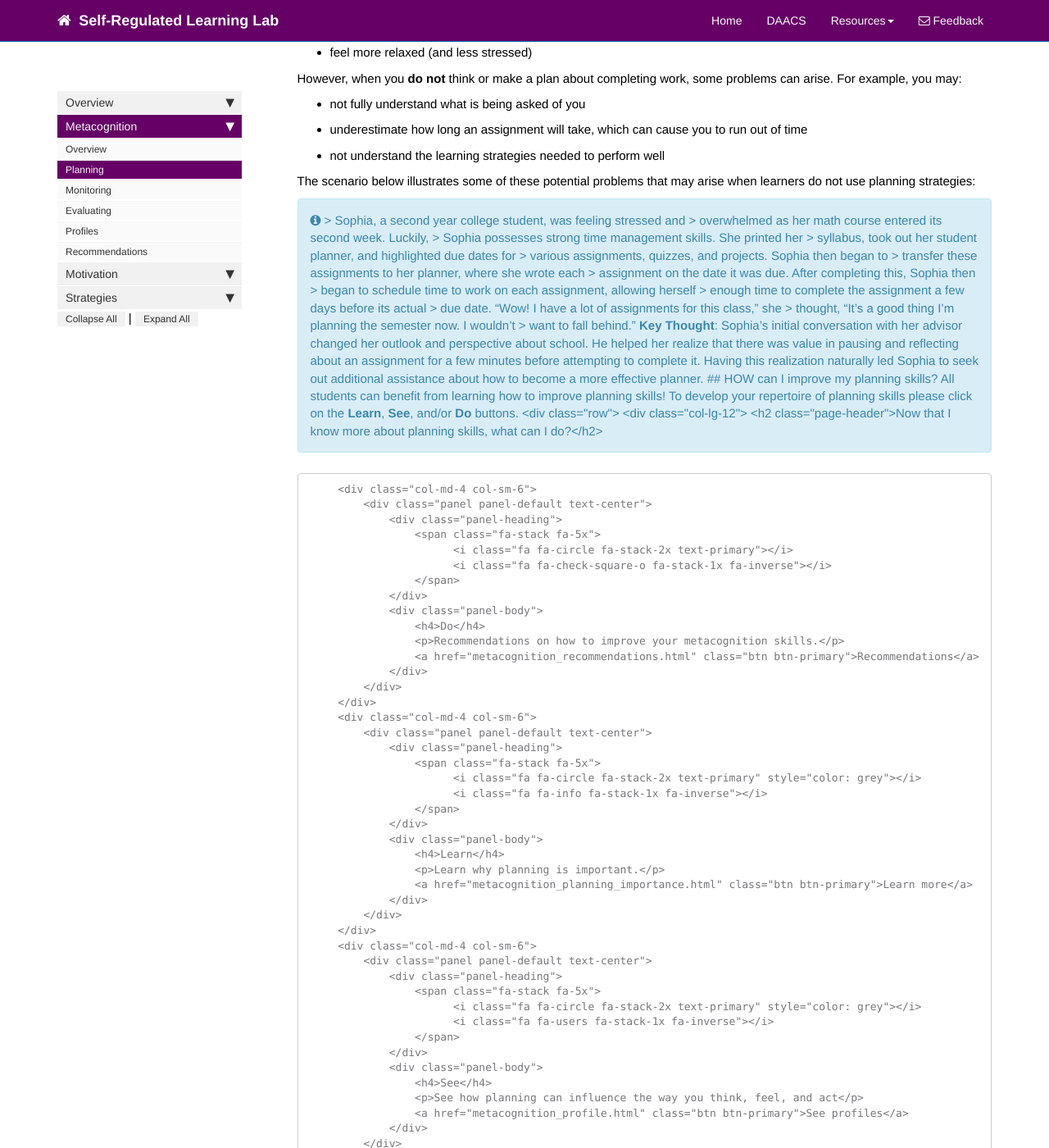
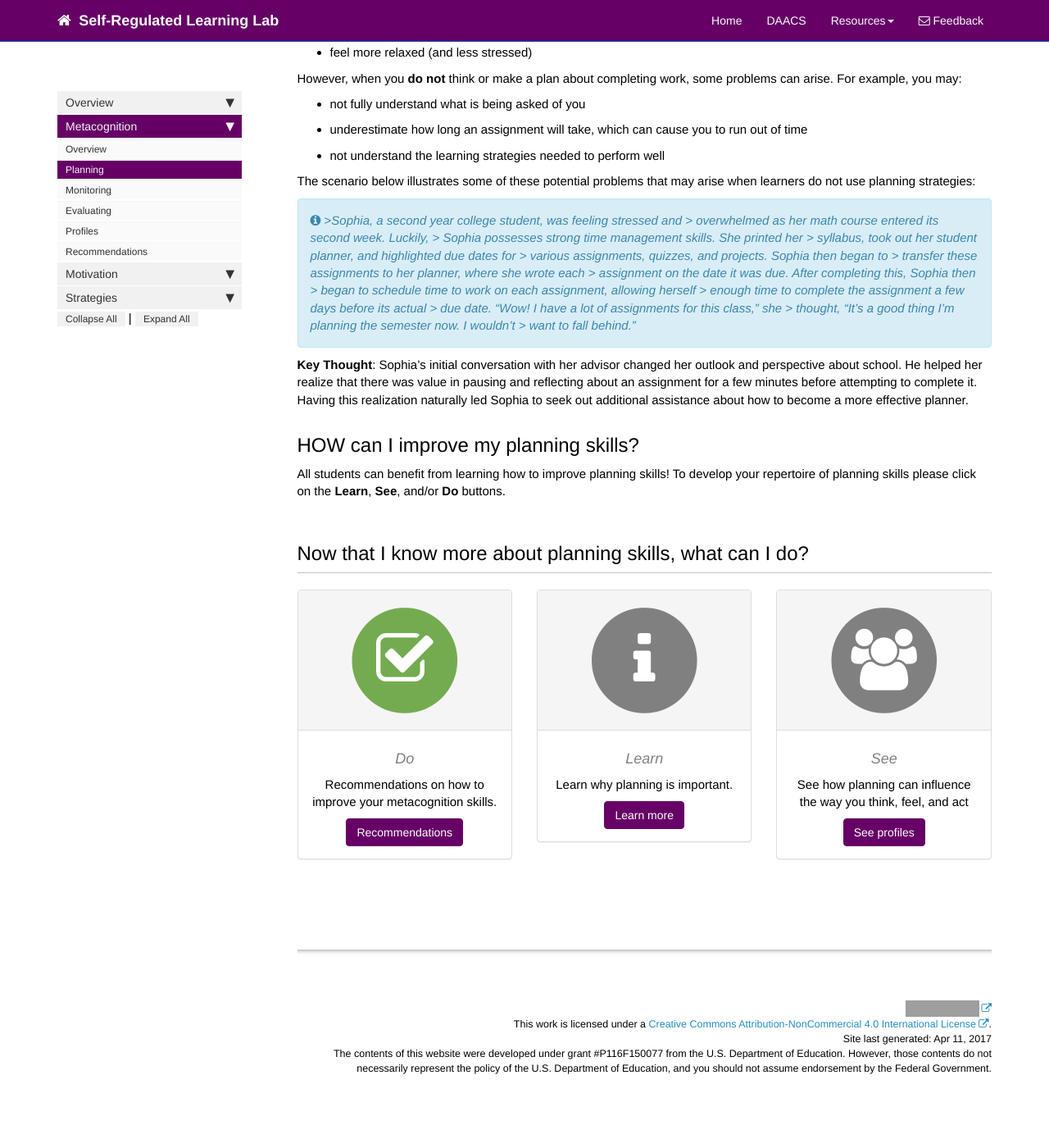
Before and after one commit to dfranklin02/SRL, a Jekyll site: the page built from docs/pages/metacognition/metacognition_planning.md, in a window 1280 px wide and 1400 px high, scrolled down 1158 px. Shown: the whole window at 82% size. Built offline with Jekyll 4.4.1, drawn with Linux system fonts in a browser that asks for light colours; nearby versions of some CDN libraries; comment, search, counter and statistics services are not loaded; after the commit the page ends 2521 px from its top, so only the background shows below that; some of the changed text lies outside the part shown; grey boxes are pictures that could not be loaded.

Commit message:
Update metacognition_planning.md

```diff
--- a/docs/pages/metacognition/metacognition_planning.md
+++ b/docs/pages/metacognition/metacognition_planning.md
@@ -40,7 +40,7 @@ However, when you **do not** think or make a plan about completing work, some pr
 The scenario below illustrates some of these potential problems that may arise when learners do not use planning strategies:
 
 <div markdown="span" class="alert alert-info" role="alert"><i class="fa fa-info-circle"></i>
-> Sophia, a second year college student, was feeling stressed and
+>*Sophia, a second year college student, was feeling stressed and
 > overwhelmed as her math course entered its second week. Luckily,
 > Sophia possesses strong time management skills. She printed her
 > syllabus, took out her student planner, and highlighted due dates for
@@ -51,7 +51,8 @@ The scenario below illustrates some of these potential problems that may arise w
 > enough time to complete the assignment a few days before its actual
 > due date. “Wow! I have a lot of assignments for this class,” she
 > thought, “It’s a good thing I’m planning the semester now. I wouldn’t
-> want to fall behind.”
+> want to fall behind.”*
+</div>
 
 **Key Thought**: Sophia's initial conversation with her advisor changed her outlook and perspective about school. He helped her realize that there was value in pausing and reflecting about an assignment for a few minutes before attempting to complete it. Having this realization naturally led Sophia to seek out additional assistance about how to become a more effective planner.
 
```
